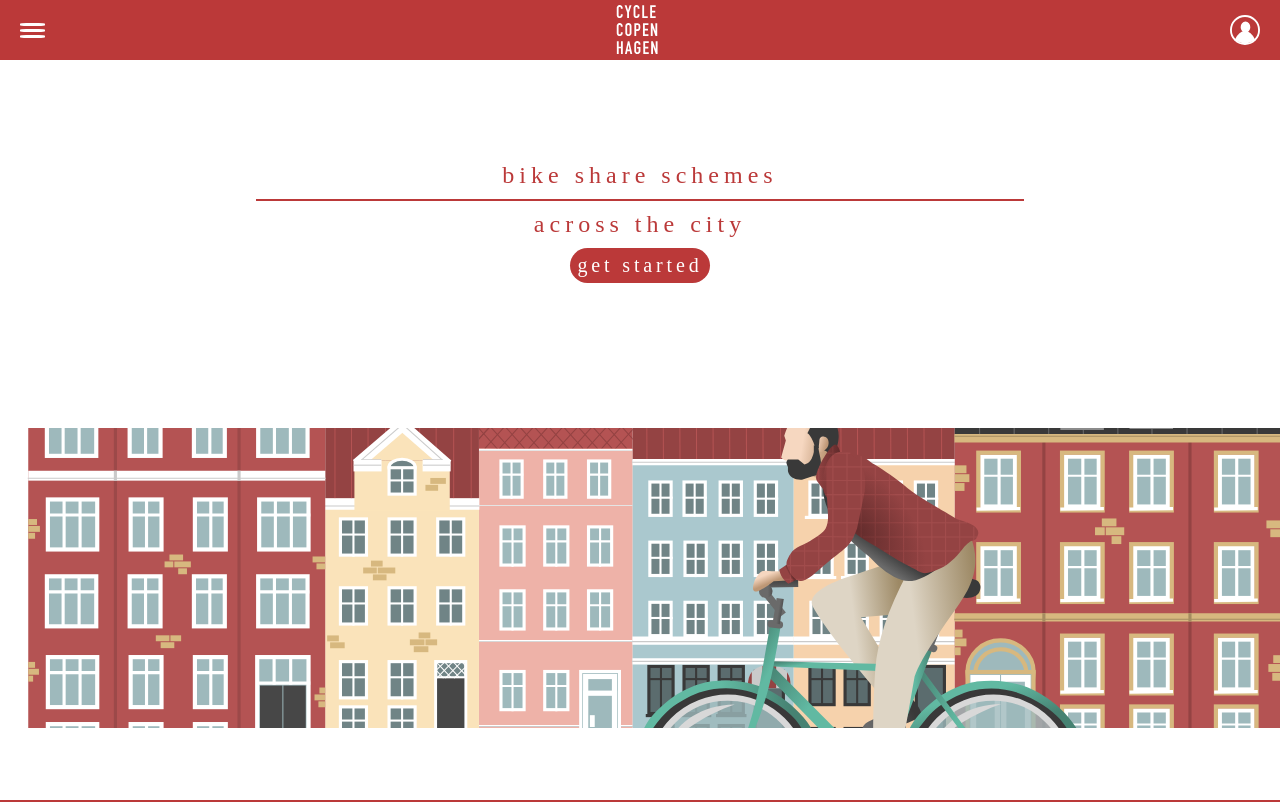
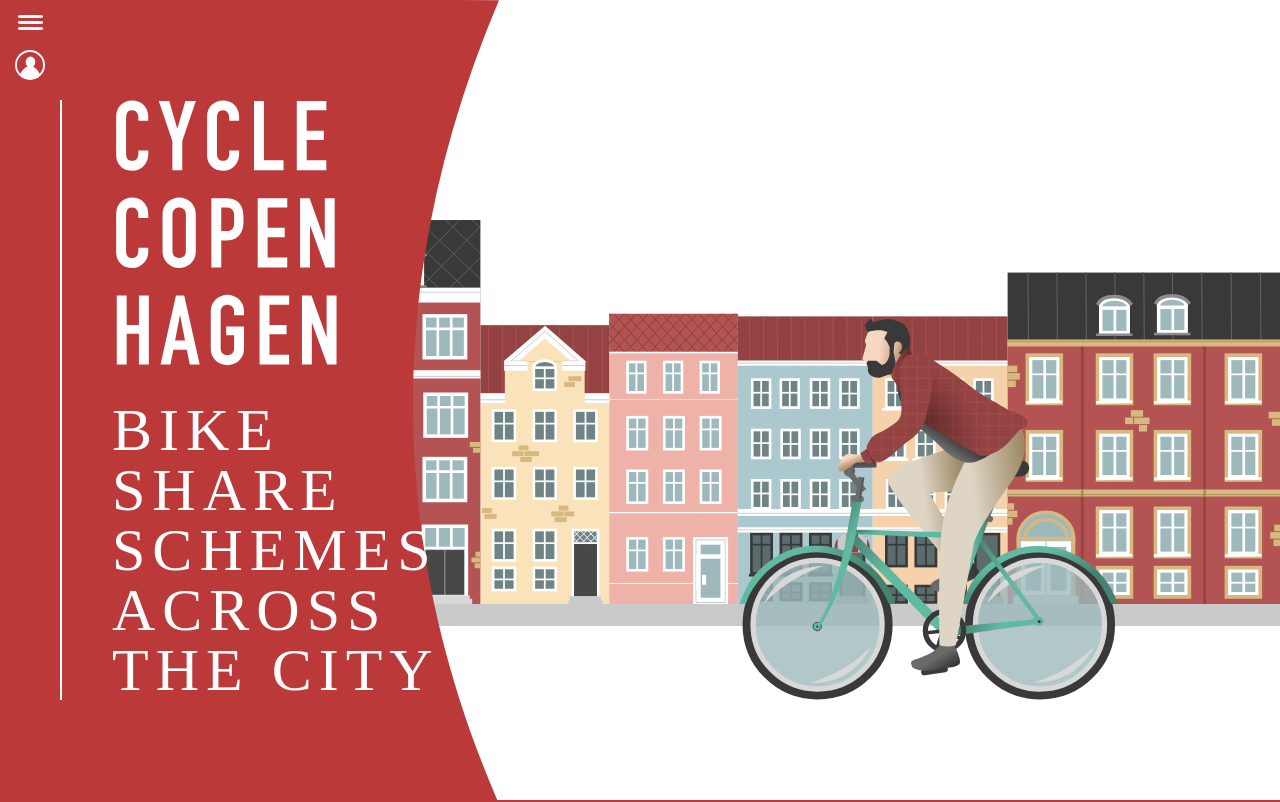
Before and after one commit to CanRaffs89/cycle-copenhagen, a plain HTML site: page index.html in a window 1280 px wide. Shown: the top 802 px of the page. Drawn offline with Linux system fonts and the light colour scheme.

Commit message:
Started styling desktop site

```diff
--- a/index.html
+++ b/index.html
@@ -16,7 +16,7 @@
                     <div></div>
                     <div></div>
                 </div>
-                <a href="/index.html" class="icon-menu" id="logo"></a>
+                <a href="/index.html" class="icon-menu hidden-on-desktop" id="logo"></a>
                 <div class="icon-menu" id="login"></div>
             </div>
         </div>
@@ -31,13 +31,20 @@
                 <a href="">sign up</a>
             </div>
         </div>
+        <!-- Desktop Sidebar Overlay -->
+        <div id="desktop-overlay">
+            <div class="overlay-text">
+                <a href="/index.html" id="logo-desktop"></a>
+                <a href="" id="text-desktop">bike<br>share<br>schemes<br>across<br>the city ></a>
+            </div>
+        </div>
         <!-- Header -->
         <div class="header">
             <div class="text">
-                <p>bike share schemes</p>
-                <span></span>
-                <p>across the city</p>
-                <button><a href="">get started</a></button>
+                <p class="hidden-on-desktop">bike share schemes</p>
+                <span class="hidden-on-desktop"></span>
+                <p class="hidden-on-desktop">across the city</p>
+                <button class="hidden-on-desktop"><a href="">get started</a></button>
             </div>
             <div id="header-bg-img"></div>
         </div>
--- /dev/null
+++ b/scss/_desktop-overlay.scss
@@ -0,0 +1,42 @@
+#desktop-overlay {
+    height: 100%;
+    width: 527px;
+    display: flex;
+    flex-direction: column;
+    background: url('../img/red_overlay.svg') no-repeat;
+    background-size: contain;
+    position: absolute;
+    left: 60px;
+
+    .overlay-text {
+        height: 75%;
+        display: flex;
+        flex-direction: column;
+        justify-content: space-between;
+        border-left: 2px solid #fff;
+        @include vertical-center();
+
+        #logo-desktop {
+            height: 270px;
+            width: 240px;
+            background: url('../img/logo.svg') no-repeat;
+            background-size: contain;
+            margin: 0 50px;
+        }
+
+        #text-desktop {
+            color: #fff;
+            font-size: 60px;
+            letter-spacing: 7px;
+            text-transform: uppercase;
+            margin: 0 50px;
+            line-height: 60px;
+        }
+    }
+}
+
+@media (max-width: 1039px) {
+    #desktop-overlay {
+        display: none;
+    }
+}
--- a/scss/_header.scss
+++ b/scss/_header.scss
@@ -54,3 +54,34 @@
         background-position: center;
     }
 }
+
+@media (min-width: 638px) {
+    .header {
+        justify-content: space-evenly;
+
+        .text {
+            p {
+                font-size: 2rem;
+                margin: 20px 0;
+            }
+
+            button {
+                height: 45px;
+                width: 160px;
+                font-size: 1.75rem;
+            }
+        }
+    }
+}
+
+@media (min-width: 1040px) {
+    .header {
+        height: 100vh;
+
+        #header-bg-img {
+            height: 60%;
+            background-position: right;
+            background-size: contain;
+        }
+    }
+}
--- a/scss/_navbar.scss
+++ b/scss/_navbar.scss
@@ -44,3 +44,24 @@
         }
     }
 }
+
+@media (min-width: 1040px) {
+    .navbar {
+        width: 60px;
+        height: 100%;
+        position: absolute;
+        z-index: 5;
+        // border-right: 2px solid #fff;
+
+        div {
+            height: 10%;
+            width: 60px;
+            margin: 0;
+            flex-direction: column;
+
+            .icon-menu {
+                margin-top: 15px;
+            }
+        }
+    }
+}
--- a/scss/main.scss
+++ b/scss/main.scss
@@ -29,15 +29,23 @@ a {
     width: 100%;
 }
 
+// Media & Mixins
 @mixin vertical-center($position: relative) {
     position: $position;
     top: 50%;
     transform: translatey(-50%);
 }
 
+@media (min-width: 1040px) {
+    .hidden-on-desktop {
+        display: none;
+    }
+}
+
 // Imports
 @import 'navbar';
 @import 'side-menu';
+@import 'desktop-overlay';
 @import 'header';
 @import 'text-section';
 @import 'map-section';
```
Also changed, not shown: css/main.css.
